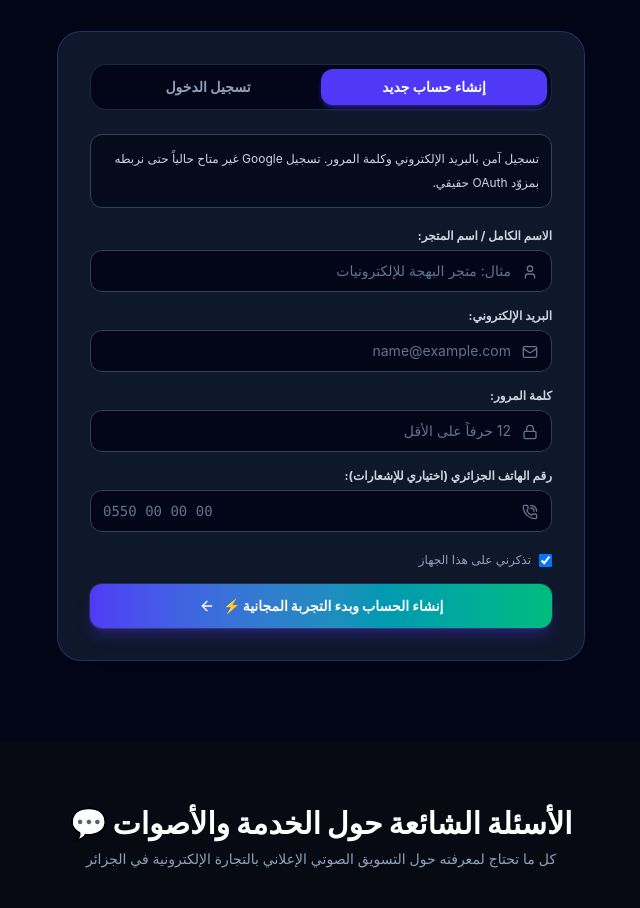
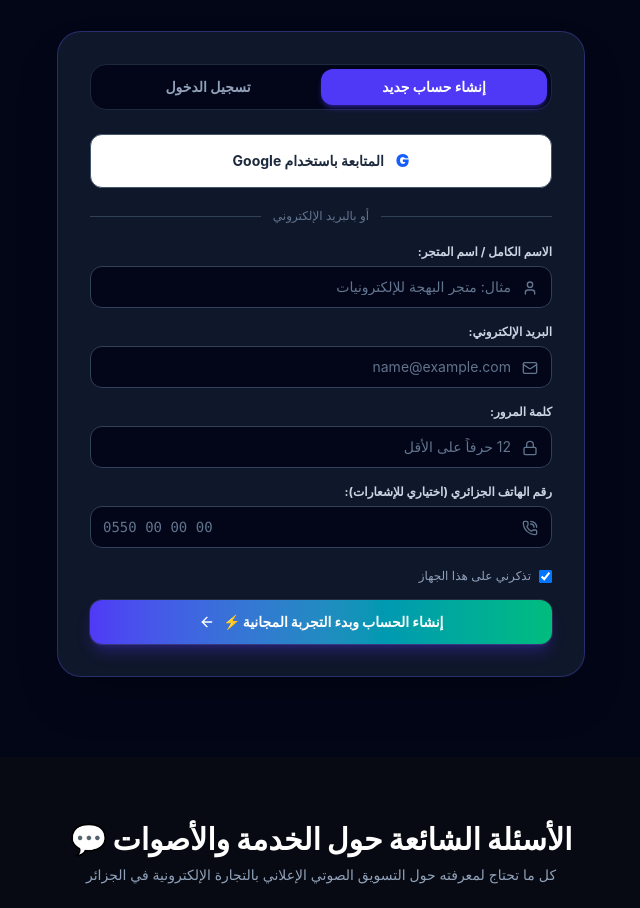
Before and after one commit to youceftalamali-prog/ai-ad-studio-algerian-voices, a React (Vite) app: page / in a window 1280 px wide. Shown: the part 4365-5273 px from the top of the page, without its empty margins (319-959 px from the left). Built offline with nearby package versions, Linux system fonts and the light colour scheme; no server answers.

Commit message:
feat: add Google sign-in button

```diff
--- a/components/PublicPricingWithAudioPreview.tsx
+++ b/components/PublicPricingWithAudioPreview.tsx
@@ -1024,8 +1024,12 @@ export const PublicPricingWithAudioPreview: React.FC<PublicPricingWithAudioPrevi
               </div>
             )}
 
-            <div className="mb-5 rounded-xl border border-slate-700 bg-slate-950/70 p-3 text-xs leading-6 text-slate-300">
-              تسجيل آمن بالبريد الإلكتروني وكلمة المرور. تسجيل Google غير متاح حالياً حتى نربطه بمزوّد OAuth حقيقي.
+            <a href="/api/auth/google" className="mb-5 flex w-full items-center justify-center gap-3 rounded-xl border border-slate-600 bg-white px-4 py-3 text-sm font-bold text-slate-800 transition hover:bg-slate-100">
+              <span className="text-lg font-black text-blue-600">G</span>
+              <span>المتابعة باستخدام Google</span>
+            </a>
+            <div className="mb-5 flex items-center gap-3 text-xs text-slate-500">
+              <span className="h-px flex-1 bg-slate-700" /><span>أو بالبريد الإلكتروني</span><span className="h-px flex-1 bg-slate-700" />
             </div>
 
             {/* Method 2: Traditional Email & Password Form */}
```
